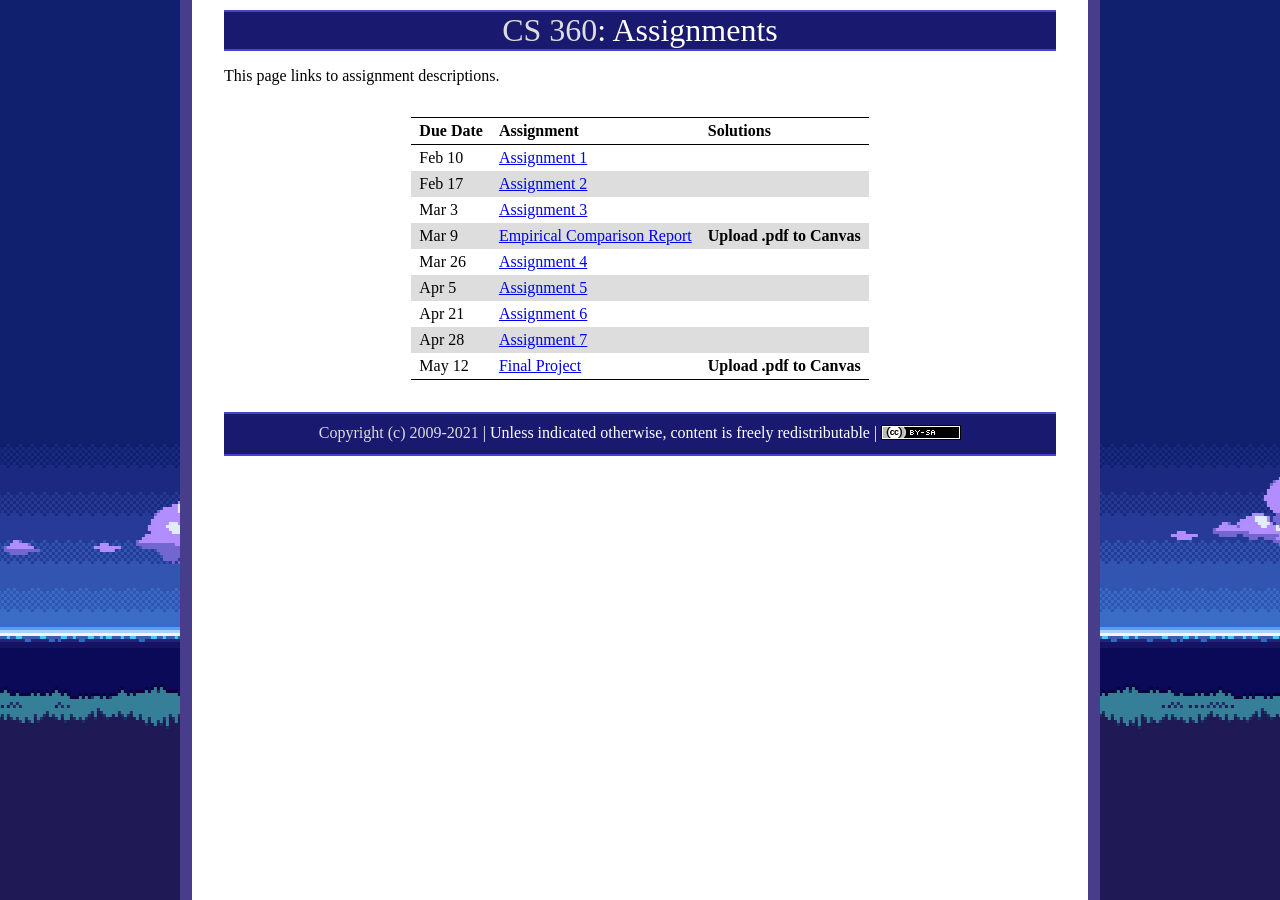
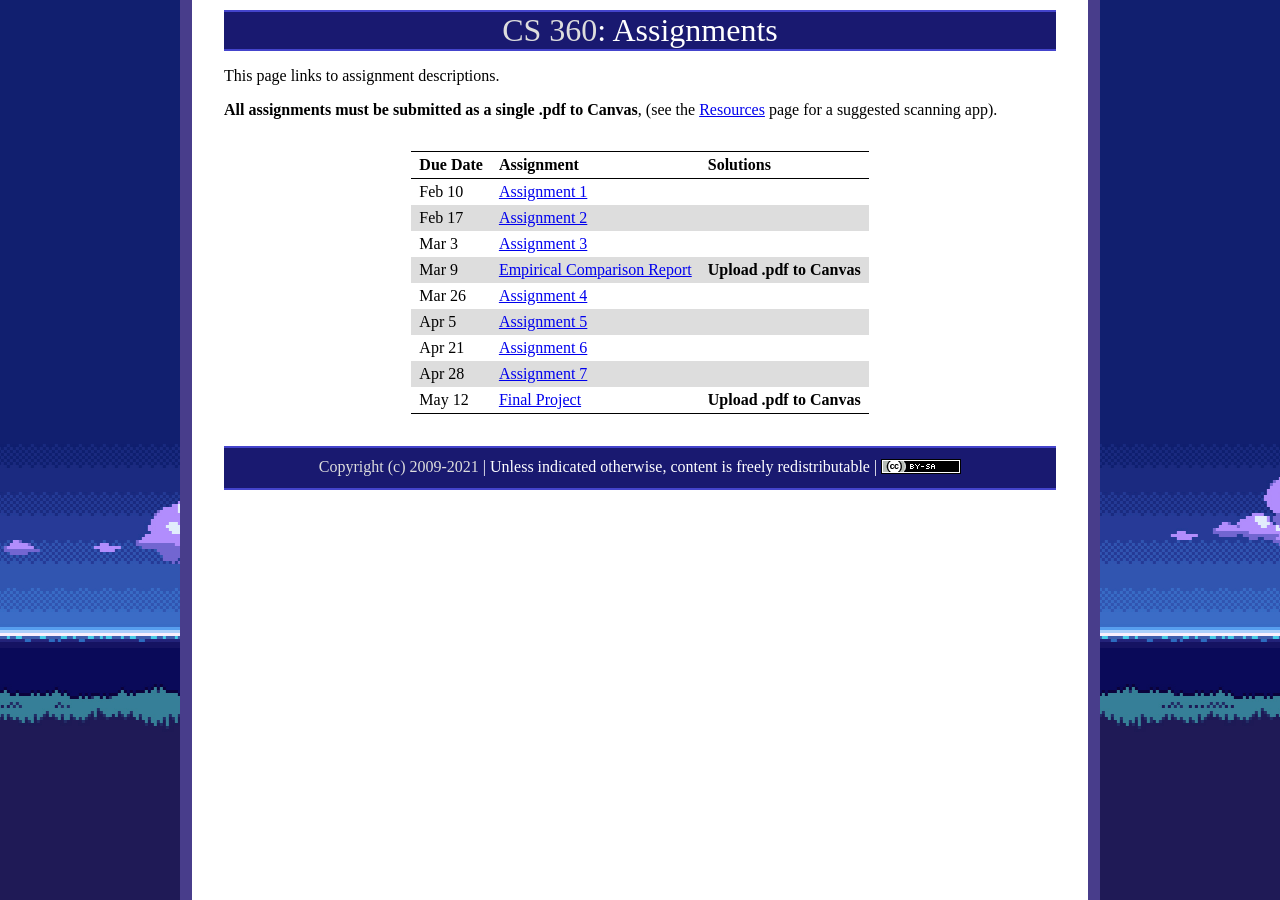
Before and after one commit to ycpcs/cs360-spring2021, a Jekyll site: the page built from assign/index.md, in a window 1280 px wide. Built offline with Jekyll 4.4.1, drawn with Linux system fonts in a browser that asks for light colours; some of the changed lines change nothing that is shown.

Commit message:
update assignment index
update assignment index

```diff
--- a/assign/index.md
+++ b/assign/index.md
@@ -4,6 +4,8 @@ title: "Assignments"
 ---
 
 This page links to assignment descriptions.
+
+**All assignments must be submitted as a single .pdf to Canvas**, (see the [Resources](../resources.html) page for a suggested scanning app).
 
 > Due Date |                Assignment                                | Solutions                                               |
 > -------- | -------------------------------------------------------- | ------------------------------------------------------- |
@@ -16,11 +18,3 @@ This page links to assignment descriptions.
 > Apr 21   | [Assignment 6](../assign/assign06.html)                  |  |
 > Apr 28   | [Assignment 7](../assign/assign07.html)                  |  |
 > May 12   | [Final Project](../assign/finalproj.html)                | **Upload .pdf to Canvas** |
-
-<!--
-> Mar 23   | [Assignment 4](../assign/assign04.html)                  |  |
-> Mar 30   | [Assignment 5](../assign/assign05.html)                  |  |
-> Apr 20   | [Assignment 6](../assign/assign06.html)                  |  |
-> Apr 29   | [Assignment 7](../assign/assign07.html)                  |  |
-> May 11,13| [Final Project](../assign/finalproj.html)                | **Upload .pdf to** [Marmoset](https://cs.ycp.edu/marmoset/login) |
--->
```
